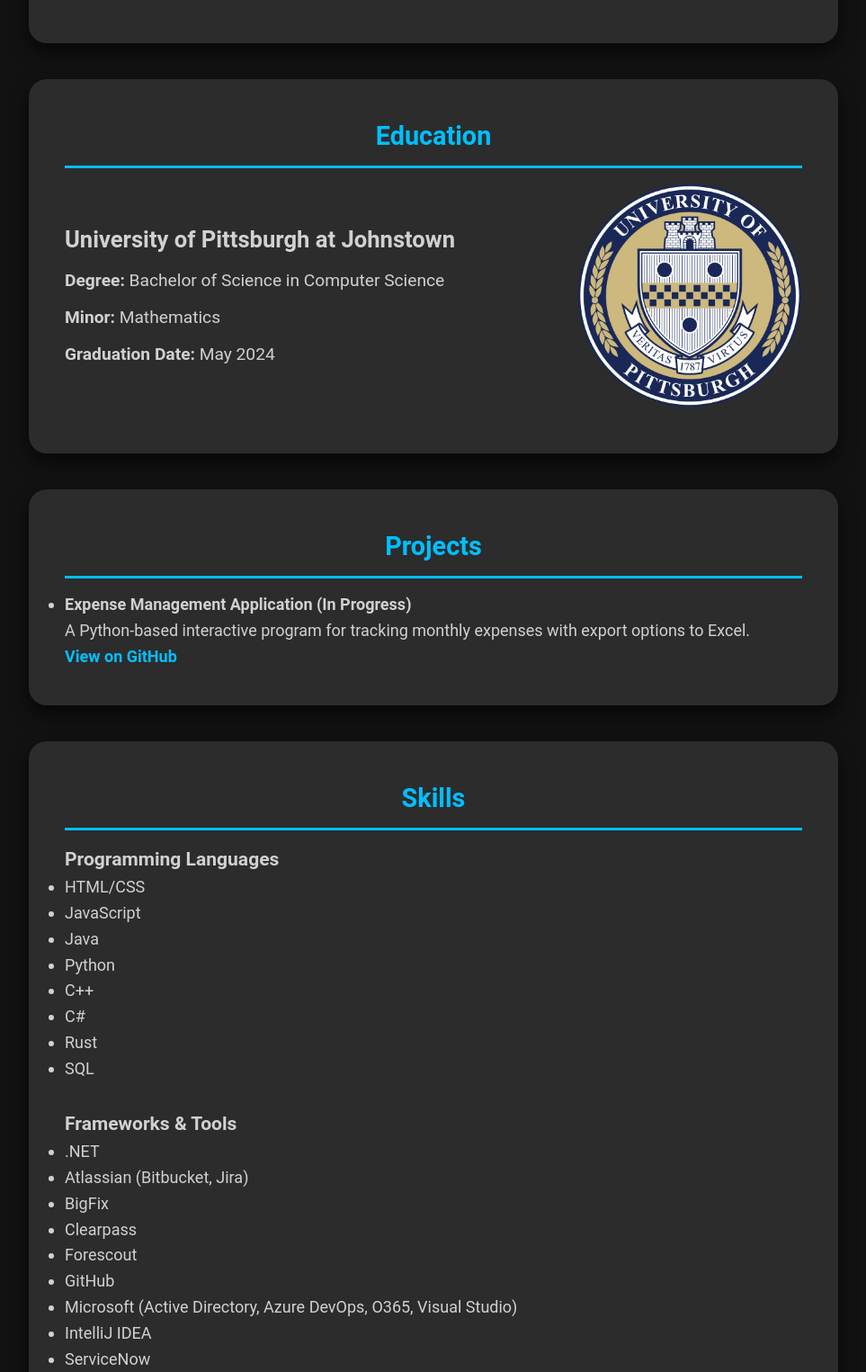
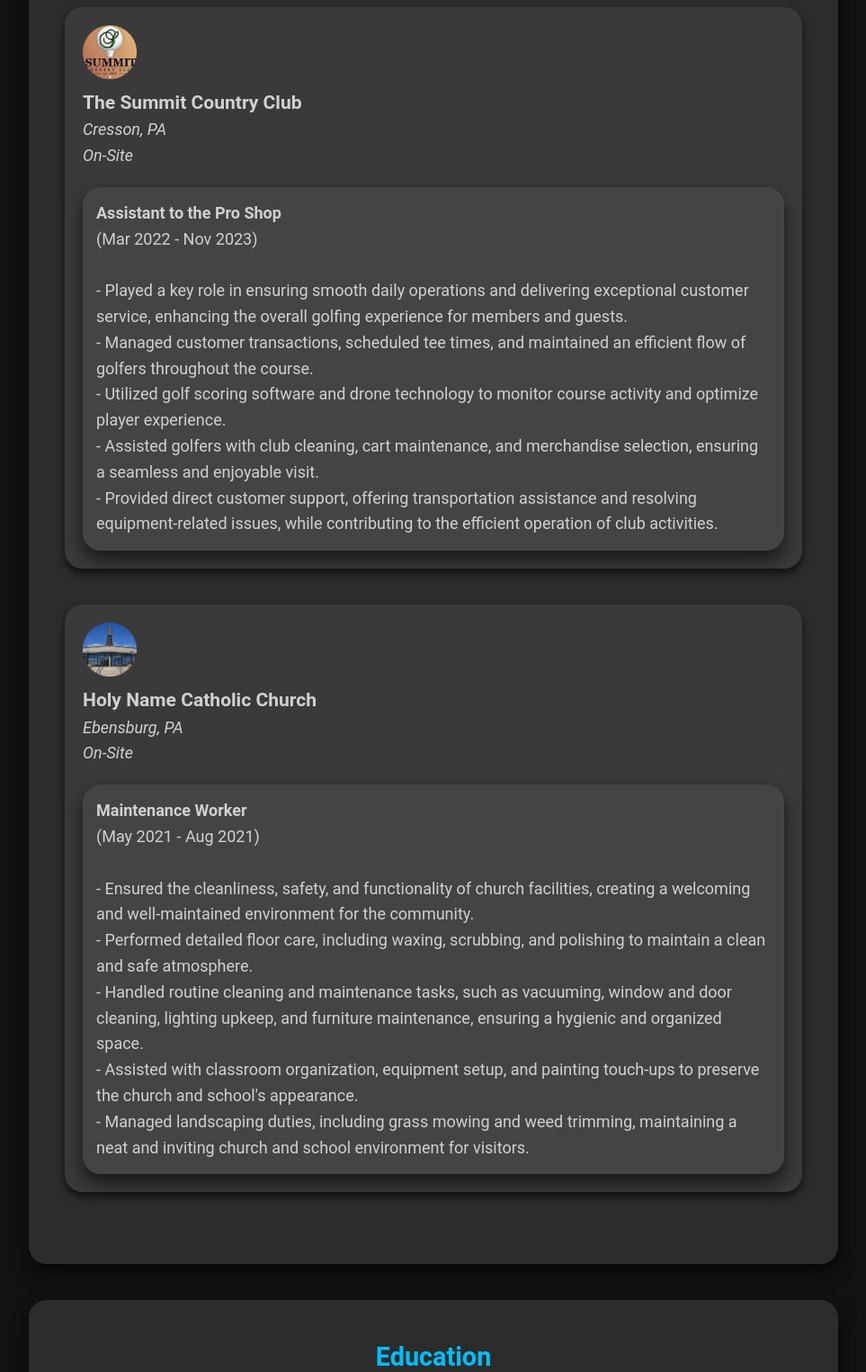
Before and after one commit to aorav27/aorav27.github.io, a plain HTML site: page index.html in a window 1280 px wide. Shown: the part 3240-4765 px from the top of the page at 90% size, without its empty margins (158-1121 px from the left). Drawn offline with Linux system fonts and the light colour scheme.

Commit message:
Updated experiences

```diff
--- a/index.html
+++ b/index.html
@@ -96,7 +96,7 @@
             <li>
                 <div class="experience-item">
                     <div class="experience-details">
-                        <img src="src/nuppoc-logo.jpg" alt="Company 1 Logo" class="logo">
+                        <img src="src/nuppoc-logo.png" alt="Company 3 Logo" class="logo">
                         <h3>The Navy Nuclear Power Officer Career Conference</h3>
                         <p><i>Ebensburg, PA</i></p>
                         <p><i>Hybrid</i></p>
@@ -109,6 +109,50 @@
                                 <p>- Contributed to web development and maintenance, improving the functionality and user experience of the conference website.</p>
                                 <p>- Built and managed comprehensive databases to streamline candidate information, supporting a more efficient recruitment process.</p>
                                 <p>- Additionally, assisted with meeting logistics and maintained detailed spreadsheets, ensuring the smooth organization of NUPOCC events while tracking essential candidate details.</p>
+                            </div>
+                        </div>
+                    </div>
+                </div>
+            </li>
+
+            <li>
+                <div class="experience-item">
+                    <div class="experience-details">
+                        <img src="src/summit-logo.png" alt="Company 4 Logo" class="logo">
+                        <h3>The Summit Country Club</h3>
+                        <p><i>Cresson, PA</i></p>
+                        <p><i>On-Site</i></p>
+                        <div class="nested-experience-item">
+                            <div class="nested-experience-details">
+                                <h4>Assistant to the Pro Shop</h4>
+                                <p>(Mar 2022 - Nov 2023)</p><br>
+                                <p>- Played a key role in ensuring smooth daily operations and delivering exceptional customer service, enhancing the overall golfing experience for members and guests.</p>
+                                <p>- Managed customer transactions, scheduled tee times, and maintained an efficient flow of golfers throughout the course.</p>
+                                <p>- Utilized golf scoring software and drone technology to monitor course activity and optimize player experience.</p>
+                                <p>- Assisted golfers with club cleaning, cart maintenance, and merchandise selection, ensuring a seamless and enjoyable visit.</p>
+                                <p>- Provided direct customer support, offering transportation assistance and resolving equipment-related issues, while contributing to the efficient operation of club activities.</p>
+                            </div>
+                        </div>
+                    </div>
+                </div>
+            </li>
+
+            <li>
+                <div class="experience-item">
+                    <div class="experience-details">
+                        <img src="src/holyname-logo.png" alt="Company 5 Logo" class="logo circular-logo">
+                        <h3>Holy Name Catholic Church</h3>
+                        <p><i>Ebensburg, PA</i></p>
+                        <p><i>On-Site</i></p>
+                        <div class="nested-experience-item">
+                            <div class="nested-experience-details">
+                                <h4>Maintenance Worker</h4>
+                                <p>(May 2021 - Aug 2021)</p><br>
+                                <p>- Ensured the cleanliness, safety, and functionality of church facilities, creating a welcoming and well-maintained environment for the community.</p>
+                                <p>- Performed detailed floor care, including waxing, scrubbing, and polishing to maintain a clean and safe atmosphere.</p>
+                                <p>- Handled routine cleaning and maintenance tasks, such as vacuuming, window and door cleaning, lighting upkeep, and furniture maintenance, ensuring a hygienic and organized space.</p>
+                                <p>- Assisted with classroom organization, equipment setup, and painting touch-ups to preserve the church and school's appearance.</p>
+                                <p>- Managed landscaping duties, including grass mowing and weed trimming, maintaining a neat and inviting church and school environment for visitors.</p>
                             </div>
                         </div>
                     </div>
--- a/style.css
+++ b/style.css
@@ -238,6 +238,8 @@ a:hover {
     height: auto;
 }
 
+
+
 /* Footer */
 footer {
     margin-top: 40px;
```
Also changed, not shown: src/holyname-logo.png (added), src/nuppoc-logo.jpg (deleted), src/nuppoc-logo.png (added), src/summit-logo.jpg (deleted), src/summit-logo.png (added).
